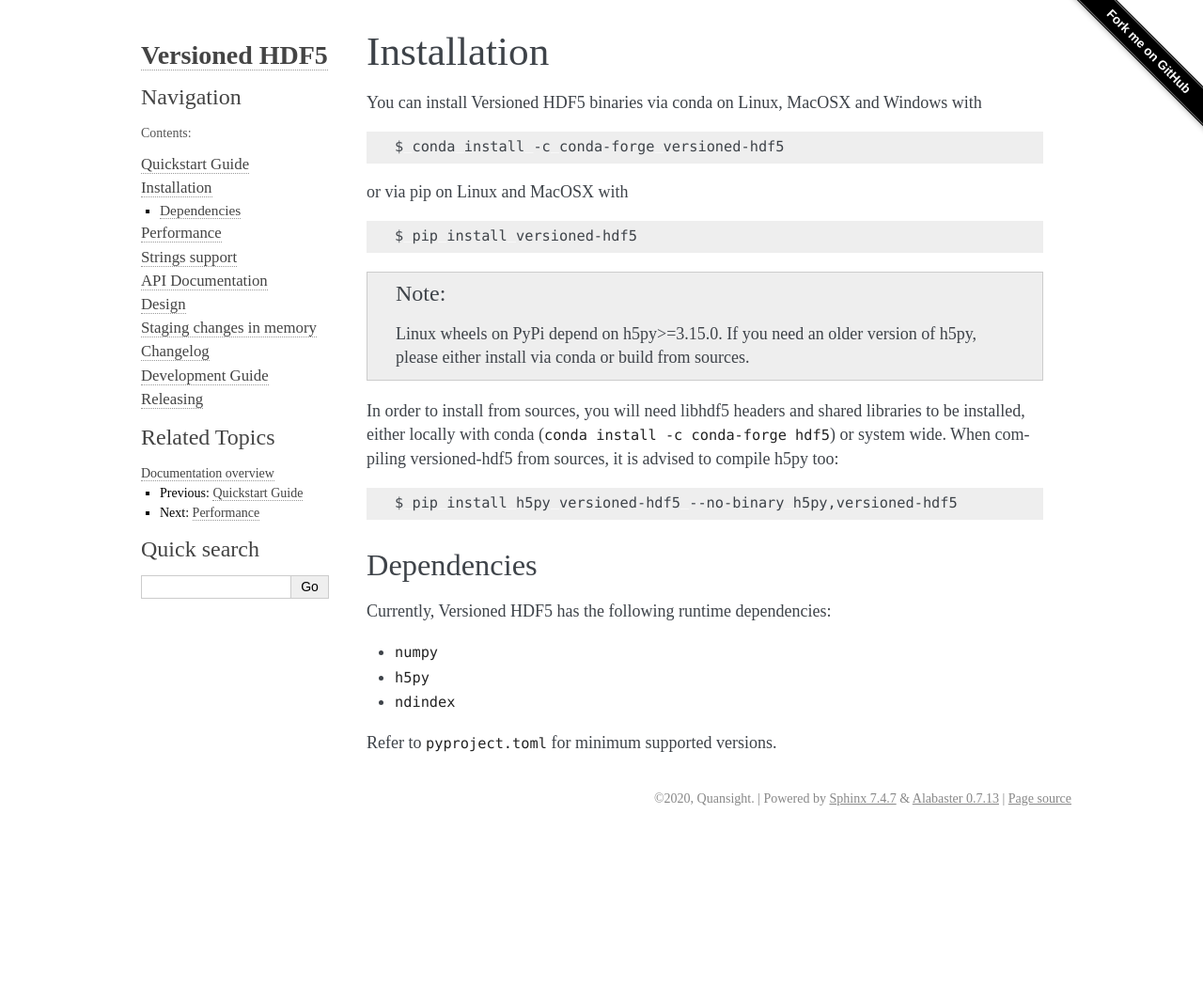
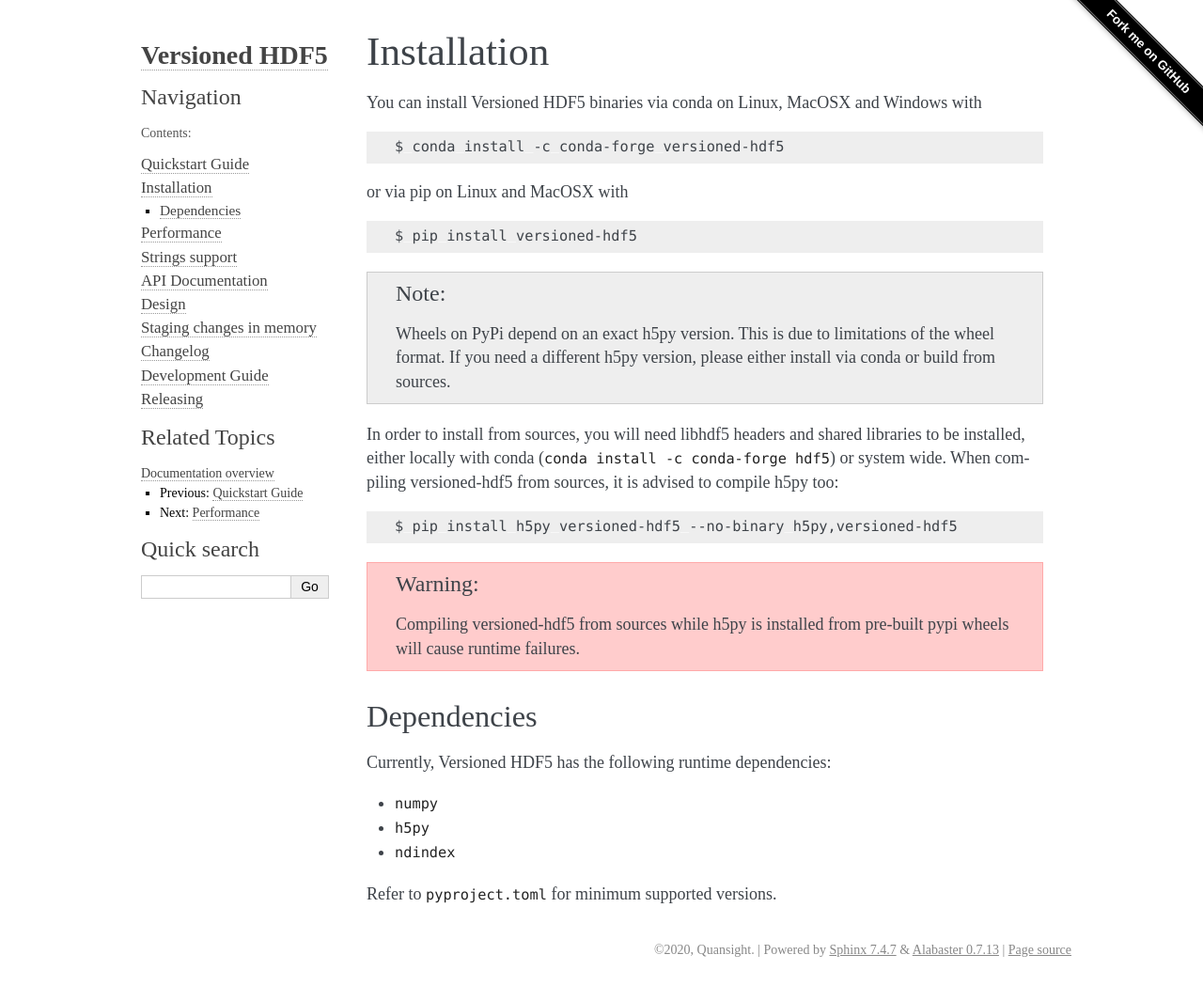
Before and after one commit to deshaw/versioned-hdf5, a Sphinx documentation site: the page built from docs/installation.rst, in a window 1280 px wide. Shown: the whole page at 94% size. Built offline with Sphinx 7.4.7, drawn with Linux system fonts in a browser that asks for light colours; before the commit the page ends 900 px from its top, so only the background shows below that.

Commit message:
Reinstate wheels (with exact h5py pins) (#497)

```diff
--- a/docs/installation.rst
+++ b/docs/installation.rst
@@ -15,8 +15,9 @@ or via pip on Linux and MacOSX with
 
 .. note::
 
-   Linux wheels on PyPi depend on h5py>=3.15.0. If you need an older version of
-   h5py, please either install via conda or build from sources.
+   Wheels on PyPi depend on an exact h5py version. This is due to limitations of the
+   wheel format. If you need a different h5py version, please either install via conda
+   or build from sources.
 
 In order to install from sources, you will need libhdf5 headers and shared libraries
 to be installed, either locally with conda (``conda install -c conda-forge hdf5``) or
@@ -26,6 +27,11 @@ When compiling versioned-hdf5 from sources, it is advised to compile h5py too:
 .. code-block:: bash
 
    $ pip install h5py versioned-hdf5 --no-binary h5py,versioned-hdf5
+
+.. warning::
+
+   Compiling versioned-hdf5 from sources while h5py is installed from pre-built
+   pypi wheels will cause runtime failures.
 
 
 Dependencies
```
Also changed, not shown: pyproject.toml (+8 -9 lines), 5 other files.
